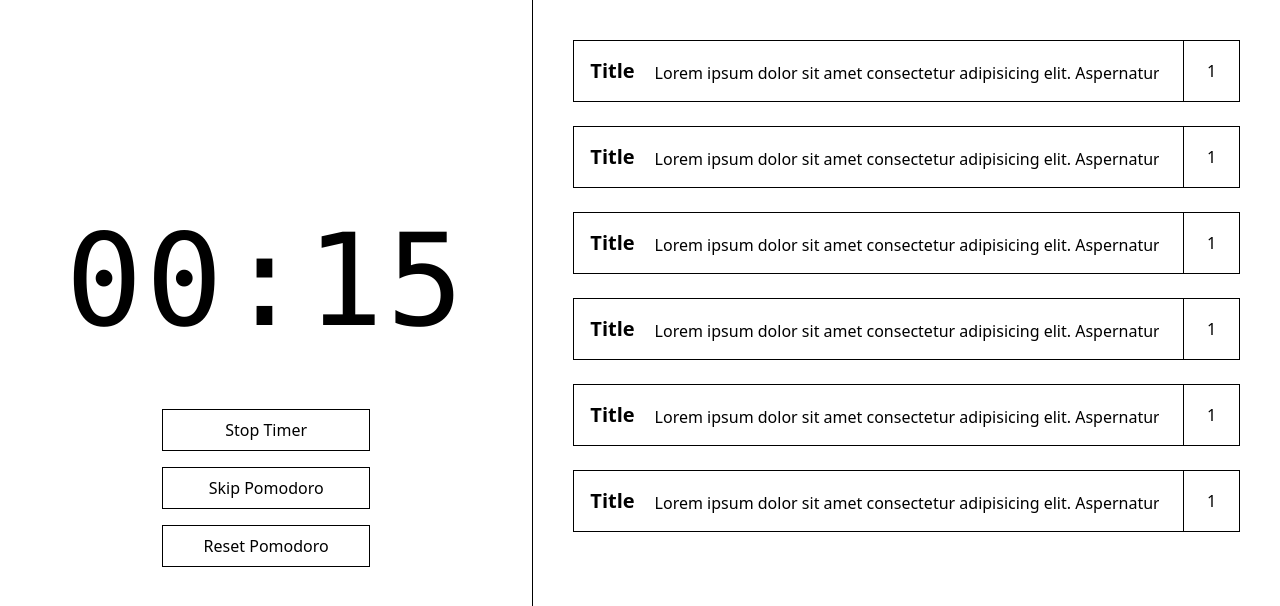
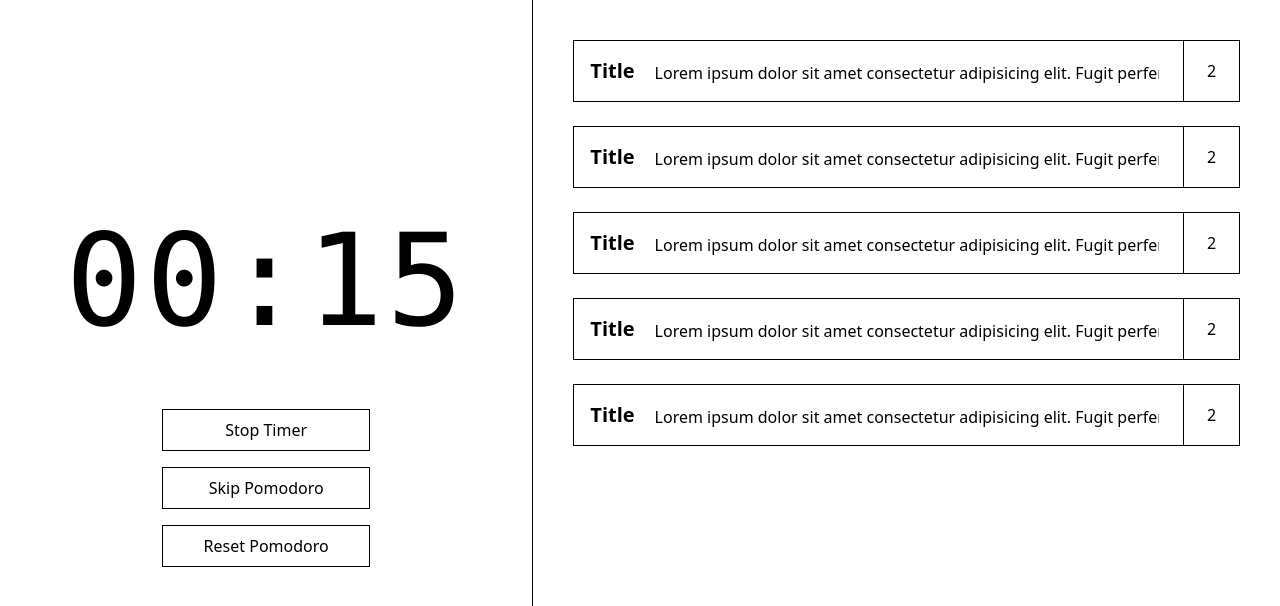
Before and after one commit to AngW1SH/Pomodoro-Timer, a React (Vite) app in the folder client/: page / in a window 1280 px wide. Shown: the top 606 px of the page. Built offline with nearby package versions, Linux system fonts and the light colour scheme.

Commit message:
add a static list of pomodoros and add it to the List component

```diff
--- a/client/src/components/List.tsx
+++ b/client/src/components/List.tsx
@@ -1,82 +1,26 @@
 import React, { FC } from "react";
+import { IPomodoro } from "../../types";
 
-interface ListProps {}
+interface ListProps {
+  pomodoros: IPomodoro[];
+}
 
-const List: FC<ListProps> = () => {
+const List: FC<ListProps> = ({ pomodoros }) => {
   return (
     <div className="h-full w-7/12 overflow-auto p-10">
+      {pomodoros.map((pomodoro) => (
         <div className="relative mb-6 flex cursor-pointer items-end justify-center border border-black py-4">
           <div className="ml-4 mr-5 whitespace-nowrap text-xl font-bold">
-          Title
+            {pomodoro.title}
           </div>
           <div className="mr-20 overflow-hidden whitespace-nowrap">
-          Lorem ipsum dolor sit amet consectetur adipisicing elit. Aspernatur
-          nemo eaque ratione ut? Ab dignissimos ut, incidunt omnis hic sapiente.
+            {pomodoro.description}
           </div>
           <div className="absolute right-0 top-0 flex h-full w-14 items-center justify-center border-l border-black bg-white">
-          1
+            {pomodoro.repeats}
           </div>
         </div>
-      <div className="relative mb-6 flex cursor-pointer items-end border border-black py-4">
-        <div className="ml-4 mr-5 whitespace-nowrap text-xl font-bold">
-          Title
-        </div>
-        <div className="mr-20 overflow-hidden whitespace-nowrap">
-          Lorem ipsum dolor sit amet consectetur adipisicing elit. Aspernatur
-          nemo eaque ratione ut? Ab dignissimos ut, incidunt omnis hic sapiente.
-        </div>
-        <div className="absolute right-0 top-0 flex h-full w-14 items-center justify-center border-l border-black bg-white">
-          1
-        </div>
-      </div>
-      <div className="relative mb-6 flex cursor-pointer items-end border border-black py-4">
-        <div className="ml-4 mr-5 whitespace-nowrap text-xl font-bold">
-          Title
-        </div>
-        <div className="mr-20 overflow-hidden whitespace-nowrap">
-          Lorem ipsum dolor sit amet consectetur adipisicing elit. Aspernatur
-          nemo eaque ratione ut? Ab dignissimos ut, incidunt omnis hic sapiente.
-        </div>
-        <div className="absolute right-0 top-0 flex h-full w-14 items-center justify-center border-l border-black bg-white">
-          1
-        </div>
-      </div>
-      <div className="relative mb-6 flex cursor-pointer items-end border border-black py-4">
-        <div className="ml-4 mr-5 whitespace-nowrap text-xl font-bold">
-          Title
-        </div>
-        <div className="mr-20 overflow-hidden whitespace-nowrap">
-          Lorem ipsum dolor sit amet consectetur adipisicing elit. Aspernatur
-          nemo eaque ratione ut? Ab dignissimos ut, incidunt omnis hic sapiente.
-        </div>
-        <div className="absolute right-0 top-0 flex h-full w-14 items-center justify-center border-l border-black bg-white">
-          1
-        </div>
-      </div>
-      <div className="relative mb-6 flex cursor-pointer items-end border border-black py-4">
-        <div className="ml-4 mr-5 whitespace-nowrap text-xl font-bold">
-          Title
-        </div>
-        <div className="mr-20 overflow-hidden whitespace-nowrap">
-          Lorem ipsum dolor sit amet consectetur adipisicing elit. Aspernatur
-          nemo eaque ratione ut? Ab dignissimos ut, incidunt omnis hic sapiente.
-        </div>
-        <div className="absolute right-0 top-0 flex h-full w-14 items-center justify-center border-l border-black bg-white">
-          1
-        </div>
-      </div>
-      <div className="relative mb-6 flex cursor-pointer items-end border border-black py-4">
-        <div className="ml-4 mr-5 whitespace-nowrap text-xl font-bold">
-          Title
-        </div>
-        <div className="mr-20 overflow-hidden whitespace-nowrap">
-          Lorem ipsum dolor sit amet consectetur adipisicing elit. Aspernatur
-          nemo eaque ratione ut? Ab dignissimos ut, incidunt omnis hic sapiente.
-        </div>
-        <div className="absolute right-0 top-0 flex h-full w-14 items-center justify-center border-l border-black bg-white">
-          1
-        </div>
-      </div>
+      ))}
     </div>
   );
 };
--- /dev/null
+++ b/client/src/components/static.tsx
@@ -0,0 +1,39 @@
+import { IPomodoro } from "../../types";
+
+export const staticPomodoros: IPomodoro[] = [
+  {
+    id: 1,
+    title: "Title",
+    description:
+      "Lorem ipsum dolor sit amet consectetur adipisicing elit. Fugit perferendis ea illum deserunt repudiandae excepturi quisquam debitis assumenda sed exercitationem.",
+    repeats: 2,
+  },
+  {
+    id: 1,
+    title: "Title",
+    description:
+      "Lorem ipsum dolor sit amet consectetur adipisicing elit. Fugit perferendis ea illum deserunt repudiandae excepturi quisquam debitis assumenda sed exercitationem.",
+    repeats: 2,
+  },
+  {
+    id: 1,
+    title: "Title",
+    description:
+      "Lorem ipsum dolor sit amet consectetur adipisicing elit. Fugit perferendis ea illum deserunt repudiandae excepturi quisquam debitis assumenda sed exercitationem.",
+    repeats: 2,
+  },
+  {
+    id: 1,
+    title: "Title",
+    description:
+      "Lorem ipsum dolor sit amet consectetur adipisicing elit. Fugit perferendis ea illum deserunt repudiandae excepturi quisquam debitis assumenda sed exercitationem.",
+    repeats: 2,
+  },
+  {
+    id: 1,
+    title: "Title",
+    description:
+      "Lorem ipsum dolor sit amet consectetur adipisicing elit. Fugit perferendis ea illum deserunt repudiandae excepturi quisquam debitis assumenda sed exercitationem.",
+    repeats: 2,
+  },
+];
--- a/client/src/containers/Main.tsx
+++ b/client/src/containers/Main.tsx
@@ -1,15 +1,17 @@
-import React, { FC } from "react";
+import React, { FC, useState } from "react";
 import Timer from "../components/Timer";
 import List from "../components/List";
+import { staticPomodoros } from "../components/static";
 
 interface MainProps {}
 
 const Main: FC<MainProps> = () => {
+  const [pomodoros, setPomodoros] = useState(staticPomodoros);
   const onTimeout = () => {};
   return (
     <div className="flex h-screen">
       <Timer initialTime={20} callback={onTimeout} />
-      <List />
+      <List pomodoros={pomodoros} />
     </div>
   );
 };
```
Lines whose indentation alone changed are shown as unchanged.
